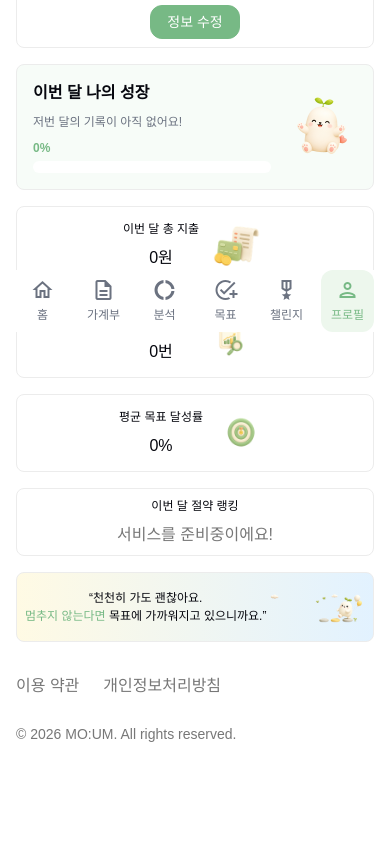
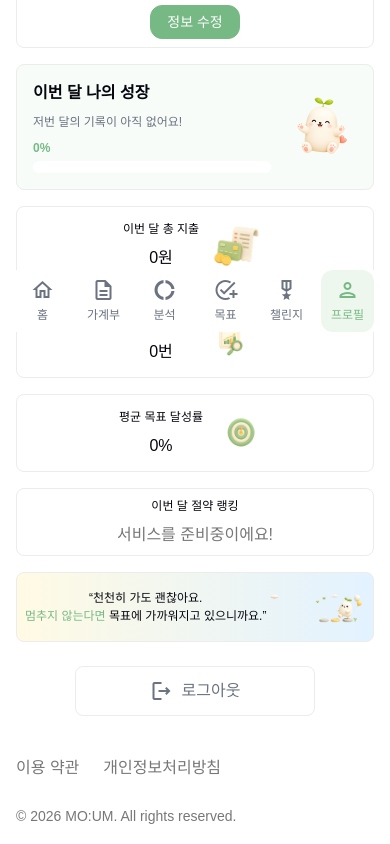
Before and after one commit to hgkang2/est_13_final_project, a Next.js app: page /my-page in a window 390 px wide. Shown: the part 512-1356 px from the top of the page. Before the commit the page ends 1274 px from the top, so only its background shows below. Built offline with nearby package versions, Linux system fonts and the light colour scheme; no server answers; a web font is replaced by a local one.

Commit message:
feat: 모바일 마이페이지 로그아웃 버튼 추가

```diff
--- a/src/components/pages/my-page/MyPage.jsx
+++ b/src/components/pages/my-page/MyPage.jsx
@@ -1,6 +1,7 @@
 "use client";
 
 import { useEffect, useState } from "react";
+import { useRouter } from "next/navigation";
 import { createClient } from "@/utils/supabase/client";
 
 import Sidebar from "@/components/layout/Sidebar";
@@ -17,6 +18,7 @@ import ProfileEditForm from "./sections/ProfileEditForm";
 import styles from "./MyPage.module.scss";
 
 export default function MyPage() {
+  const router = useRouter();
   const [supabase] = useState(() => createClient());
   const [isEditOpen, setIsEditOpen] = useState(false);
   const [profile, setProfile] = useState({
@@ -30,7 +32,8 @@ export default function MyPage() {
   const [dayCount, setDayCount] = useState(0);
   const [activeGoalCount, setActiveGoalCount] = useState(0);
   const [monthlySavingAmount, setMonthlySavingAmount] = useState(0);
-  const [previousMonthlySavingAmount, setPreviousMonthlySavingAmount] = useState(0);
+  const [previousMonthlySavingAmount, setPreviousMonthlySavingAmount] =
+    useState(0);
   const [monthlyExpense, setMonthlyExpense] = useState(0);
   const [monthlyAiAnalysisCount, setMonthlyAiAnalysisCount] = useState(0);
   const [averageGoalRate, setAverageGoalRate] = useState(0);
@@ -39,8 +42,12 @@ export default function MyPage() {
 
   useEffect(() => {
     const loadProfile = async () => {
-      const { data: { user }, error: userError } = await supabase.auth.getUser();
-      if (userError || !user) return setError("사용자 정보를 불러오지 못했습니다.");
+      const {
+        data: { user },
+        error: userError,
+      } = await supabase.auth.getUser();
+      if (userError || !user)
+        return setError("사용자 정보를 불러오지 못했습니다.");
 
       const { data, error: profileError } = await supabase
         .from("profiles")
@@ -161,10 +168,14 @@ export default function MyPage() {
     loadProfile();
   }, [supabase]);
 
-  const handleSave = async (updatedProfile) => {
+  const handleSave = async updatedProfile => {
     setError("");
-    const { data: { user }, error: userError } = await supabase.auth.getUser();
-    if (userError || !user) throw new Error("로그인 정보를 확인할 수 없습니다.");
+    const {
+      data: { user },
+      error: userError,
+    } = await supabase.auth.getUser();
+    if (userError || !user)
+      throw new Error("로그인 정보를 확인할 수 없습니다.");
 
     const { error: profileError } = await supabase
       .from("profiles")
@@ -179,15 +190,32 @@ export default function MyPage() {
         notification: updatedProfile.notification,
       },
     };
-    if (updatedProfile.email !== user.email) authChanges.email = updatedProfile.email;
+    if (updatedProfile.email !== user.email)
+      authChanges.email = updatedProfile.email;
     if (updatedProfile.password) authChanges.password = updatedProfile.password;
 
     const { error: authError } = await supabase.auth.updateUser(authChanges);
     if (authError) throw authError;
 
-    setProfile((previous) => ({ ...previous, ...updatedProfile, password: undefined }));
+    setProfile(previous => ({
+      ...previous,
+      ...updatedProfile,
+      password: undefined,
+    }));
 
     setIsEditOpen(false);
+  };
+
+  const handleLogout = async () => {
+    const { error } = await supabase.auth.signOut();
+
+    if (error) {
+      console.error("로그아웃 실패:", error);
+      return;
+    }
+
+    router.push("/login");
+    router.refresh();
   };
 
   return (
@@ -227,6 +255,22 @@ export default function MyPage() {
             />
             <MessageSection />
             {error && <p role="alert">{error}</p>}
+
+            <div className={styles.mobileLogoutArea}>
+              <button
+                type="button"
+                className={styles.mobileLogoutButton}
+                onClick={handleLogout}
+              >
+                <span
+                  className={`material-icons-outlined ${styles.mobileLogoutIcon}`}
+                  aria-hidden="true"
+                >
+                  logout
+                </span>
+                <span>로그아웃</span>
+              </button>
+            </div>
           </main>
 
           {isEditOpen && (
--- a/src/components/pages/my-page/MyPage.module.scss
+++ b/src/components/pages/my-page/MyPage.module.scss
@@ -513,6 +513,52 @@
   }
 }
 
+.mobileLogoutArea {
+  display: none;
+}
+
+@media (max-width: 1024px) {
+  .mobileLogoutArea {
+    display: flex;
+    order: 6;
+    justify-content: center;
+    padding: 8px 0;
+  }
+
+  .mobileLogoutButton {
+    display: flex;
+    align-items: center;
+    justify-content: center;
+    gap: 8px;
+
+    width: 100%;
+    max-width: 240px;
+    padding: 12px 16px;
+
+    border: 1px solid var(--color-border-gray);
+    border-radius: 8px;
+    background-color: var(--color-white);
+    color: var(--color-gray);
+
+    cursor: pointer;
+
+    transition:
+      border-color 0.2s ease,
+      color 0.2s ease,
+      background-color 0.2s ease;
+
+    &:hover {
+      border-color: var(--color-danger-dot);
+      color: var(--color-danger-text);
+      background-color: var(--color-danger-background);
+    }
+
+    &:active {
+      background-color: var(--color-background-secondary);
+    }
+  }
+}
+
 /* 모바일 */
 
 @media (max-width: 600px) {
```
